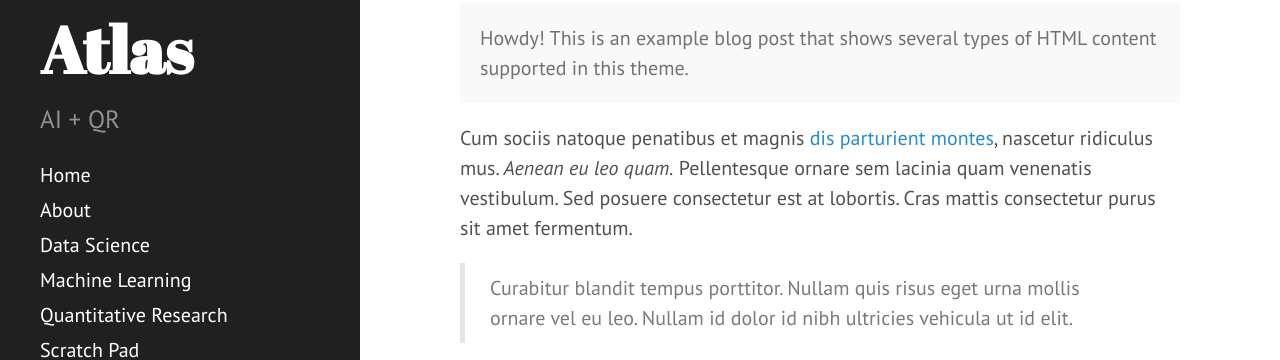
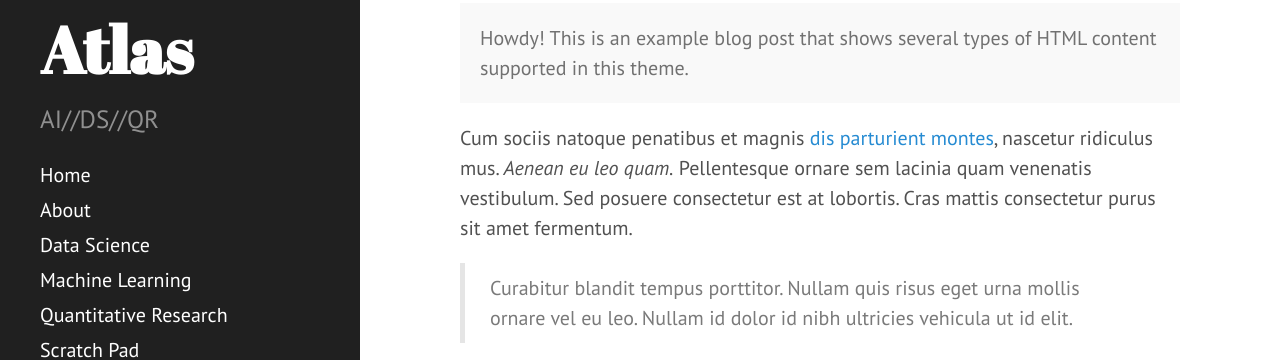
Before and after one commit to JonathanJohann/Research, a Jekyll site: the page built from index.html, in a window 1280 px wide. Shown: the part 387-747 px from the top of the page. Built offline with Jekyll 4.4.1, drawn with Linux system fonts in a browser that asks for light colours; Markdown is read by kramdown in place of the engine named in the settings; the list of posts is cut into pages by our own code.

```diff
--- a/_config.yml
+++ b/_config.yml
@@ -9,7 +9,7 @@ permalink:        pretty
 # Setup
 title:            Atlas
 tagline:          ''
-description:      "AI + QR"
+description:      "AI//DS//QR"
 url:              https://jonathanjohann.github.io/Research
 baseurl:          /Research/
 
```
